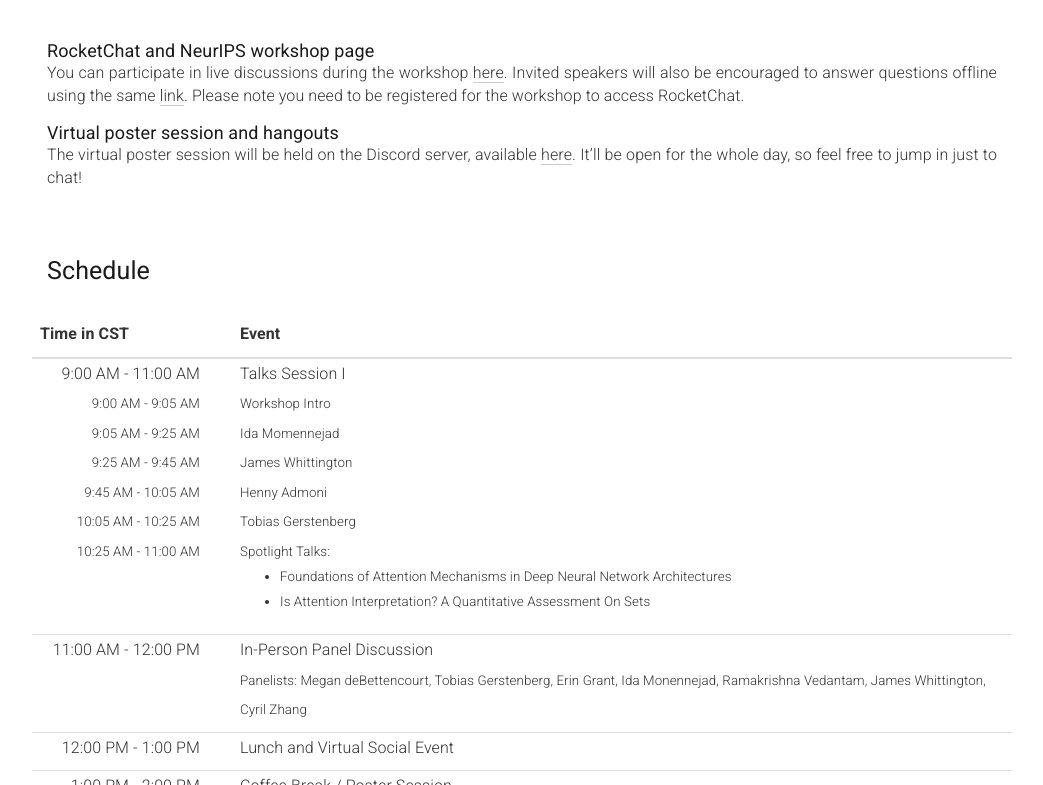
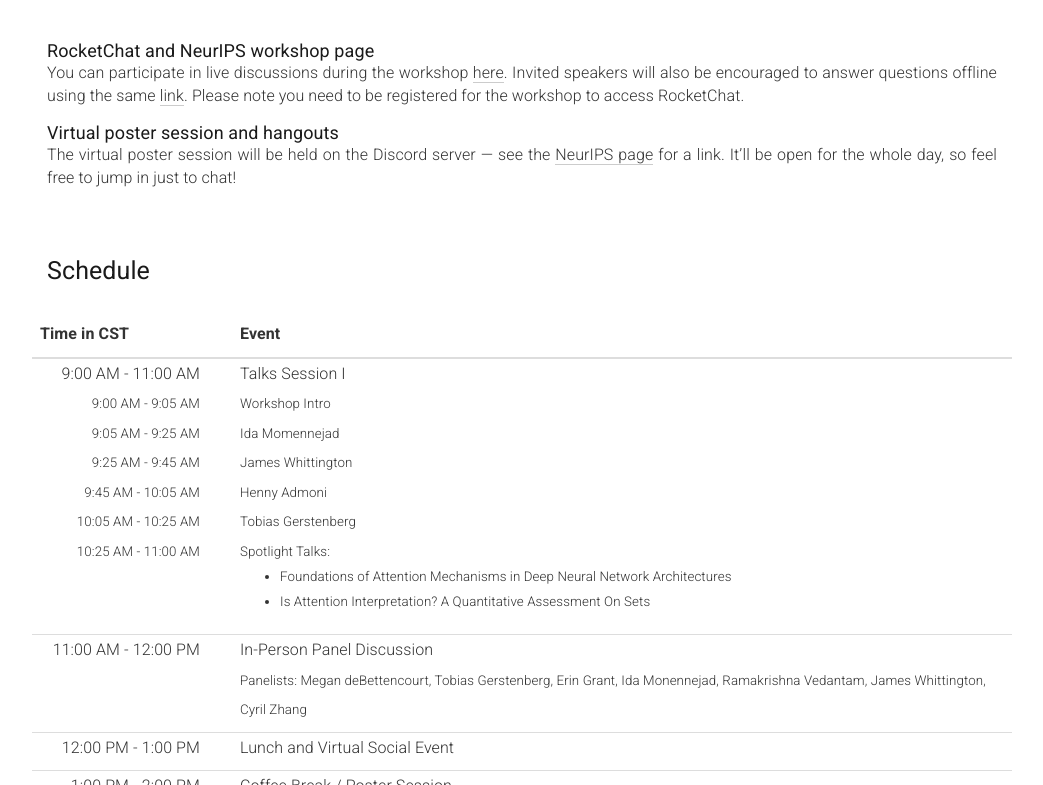
Before and after one commit to attention-learning-workshop/attention-learning-workshop.github.io, a Jekyll site: the page built from _pages/home_2022.md, in a window 1280 px wide and 900 px high, scrolled down 2400 px, cut to the strip 115-900 px from the top of the window. Shown: the whole strip, without its empty margins (118-1161 px from the left). Built offline with Jekyll 4.4.1, drawn with Linux system fonts in a browser that asks for light colours; nearby versions of some CDN libraries.

Commit message:
remove discord link from page

```diff
--- a/_pages/home_2022.md
+++ b/_pages/home_2022.md
@@ -39,7 +39,7 @@
 
 ### Virtual poster session and hangouts
 
-The virtual poster session will be held on the Discord server, available [here](https://discord.gg/2WP8nM8P). It'll be open for the whole day, so feel free to jump in just to chat!
+The virtual poster session will be held on the Discord server &mdash; see the [NeurIPS page](https://neurips.cc/virtual/2022/workshop/49996) for a link. It'll be open for the whole day, so feel free to jump in just to chat!
 
 <a class="anchor" id="schedule"></a>
 
```
